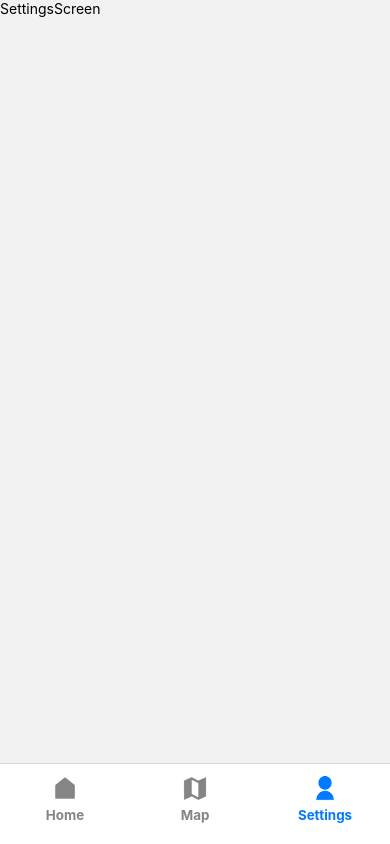
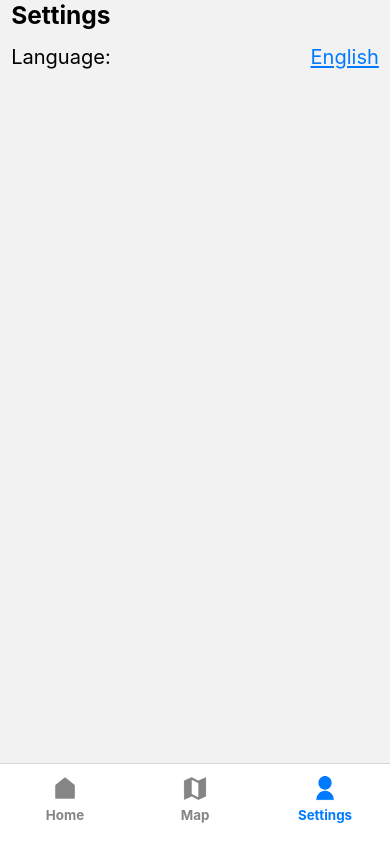
Before and after one commit to IvanSeagull/welbeX, a React Native app: screen /Settings in a window 390 px wide. Built offline with nearby package versions, Linux system fonts and the light colour scheme.

Commit message:
settings screen

```diff
--- a/package.json
+++ b/package.json
@@ -19,6 +19,7 @@
     "react-native-gesture-handler": "~2.9.0",
     "react-native-map-clustering": "^3.4.2",
     "react-native-maps": "1.3.2",
+    "react-native-modal": "^13.0.1",
     "react-native-safe-area-context": "4.5.0",
     "react-native-screens": "~3.20.0",
     "react-native-size-matters": "^0.4.0"
--- a/src/screens/SettingsScreen/index.tsx
+++ b/src/screens/SettingsScreen/index.tsx
@@ -1,14 +1,90 @@
-import { StyleSheet, Text, View } from 'react-native';
+import { SafeAreaView, StyleSheet, Text, View, TouchableOpacity } from 'react-native';
 import React from 'react';
+import { scale, verticalScale, moderateScale } from 'react-native-size-matters';
+import Modal from 'react-native-modal';
 
 const SettingsScreen = () => {
+  const [isModalVisible, setModalVisible] = React.useState(false);
+
+  const toggleModal = () => {
+    setModalVisible(!isModalVisible);
+  };
   return (
-    <View>
-      <Text>SettingsScreen</Text>
-    </View>
+    <SafeAreaView style={{ flex: 1 }}>
+      <View style={styles.content}>
+        <Modal isVisible={isModalVisible}>
+          <View style={{ flex: 1, justifyContent: 'center' }}>
+            <View style={styles.modal}>
+              <Text style={styles.modalTitle}>Select Language</Text>
+              <TouchableOpacity
+                onPress={() => {
+                  // save language
+
+                  toggleModal();
+                }}>
+                <Text style={styles.lang}>Russian</Text>
+              </TouchableOpacity>
+              <TouchableOpacity
+                onPress={() => {
+                  // save language
+
+                  toggleModal();
+                }}>
+                <Text style={styles.lang}>English</Text>
+              </TouchableOpacity>
+            </View>
+          </View>
+        </Modal>
+        <Text style={styles.title}>Settings</Text>
+        <View style={styles.row}>
+          <Text style={styles.langTitle}>Language:</Text>
+          <TouchableOpacity onPress={toggleModal}>
+            <Text style={styles.langValue}>English</Text>
+          </TouchableOpacity>
+        </View>
+      </View>
+    </SafeAreaView>
   );
 };
 
 export default SettingsScreen;
 
-const styles = StyleSheet.create({});
+const styles = StyleSheet.create({
+  content: {
+    paddingHorizontal: scale(10),
+  },
+  modal: {
+    backgroundColor: 'white',
+    padding: 22,
+    justifyContent: 'center',
+    alignItems: 'center',
+    borderRadius: 4,
+  },
+  modalTitle: {
+    fontSize: scale(22),
+    fontWeight: 'bold',
+    marginBottom: verticalScale(12),
+  },
+  lang: {
+    fontSize: scale(18),
+    paddingVertical: verticalScale(8),
+  },
+  title: {
+    fontWeight: 'bold',
+    fontSize: scale(22),
+  },
+  row: {
+    marginTop: verticalScale(12),
+    flexDirection: 'row',
+    justifyContent: 'space-between',
+    alignItems: 'center',
+  },
+  langTitle: {
+    fontSize: scale(18),
+  },
+  langValue: {
+    fontSize: scale(18),
+    color: '#007BFF',
+    textDecorationLine: 'underline',
+  },
+});
```
Also changed, not shown: 1 other file (tests, documents, lock files or other folders).
